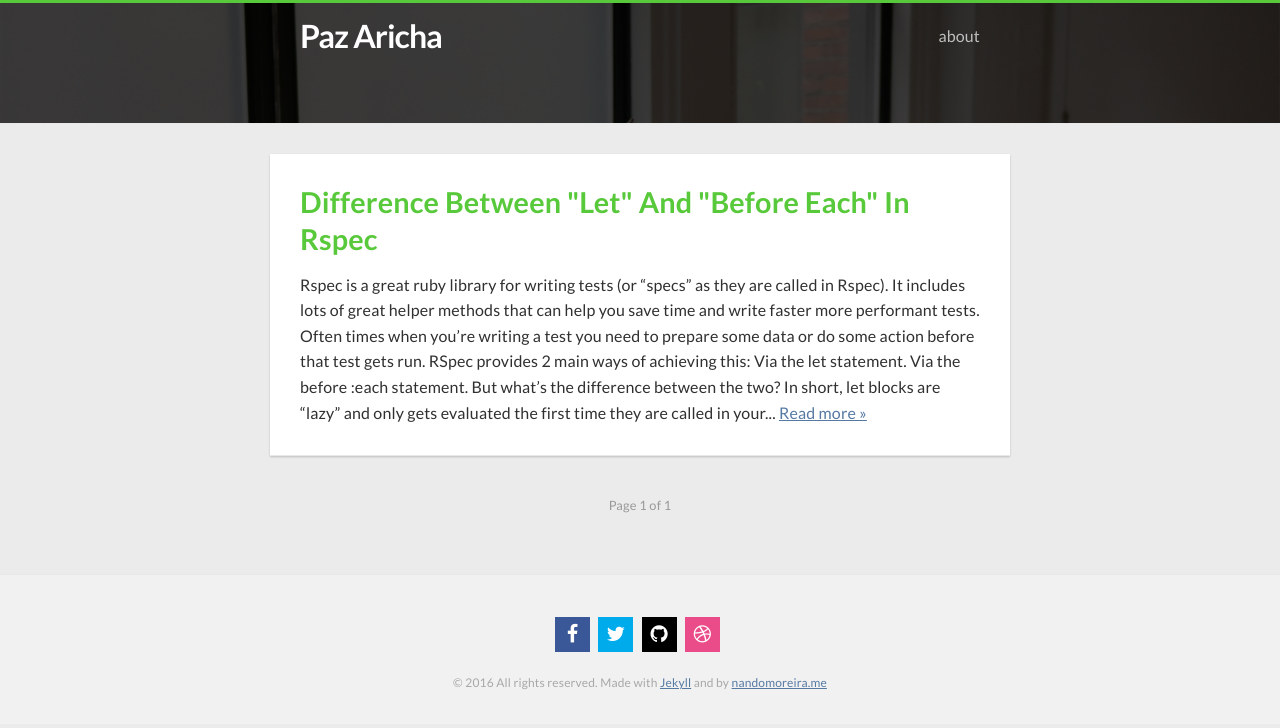
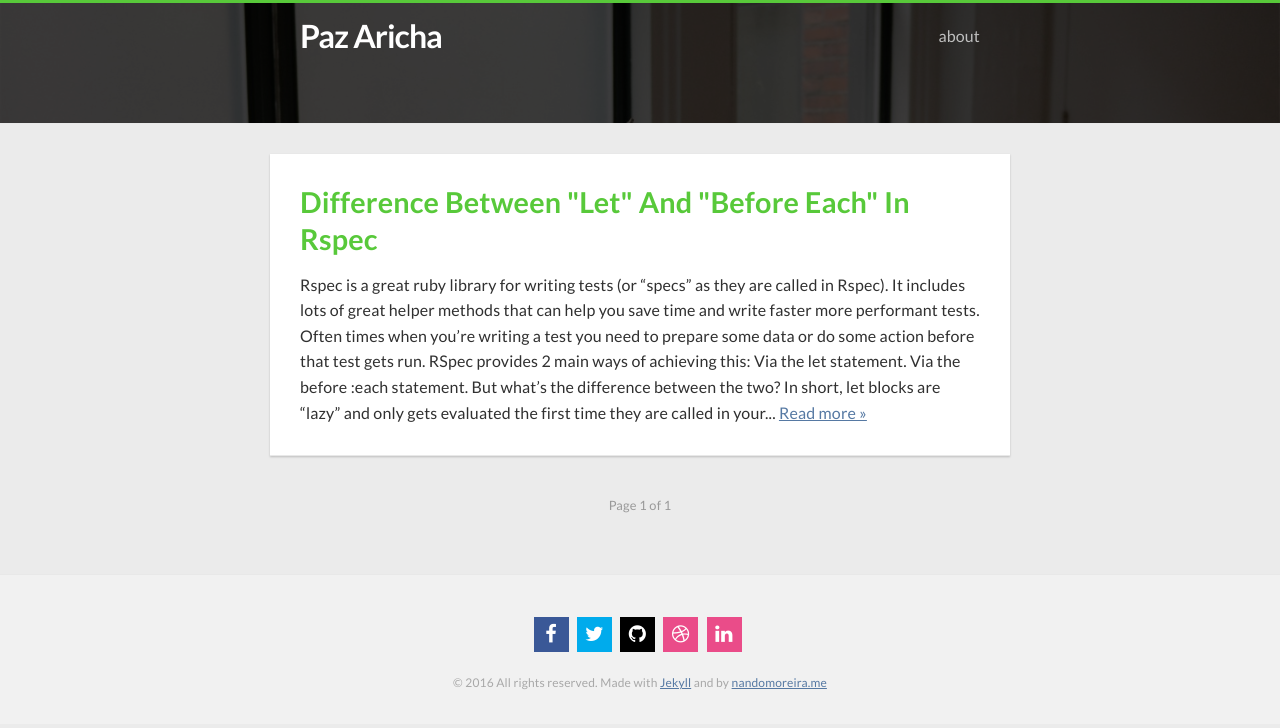
Before and after one commit to pazaricha/pazaricha.github.io, a Jekyll site: the page built from index.html, in a window 1280 px wide. Shown: the top 728 px of the page. Built offline with Jekyll 4.4.1, drawn with Linux system fonts in a browser that asks for light colours; nearby versions of some CDN libraries; the list of posts is cut into pages by our own code.

Commit message:
added linkedin to social icons

```diff
--- a/_config.yml
+++ b/_config.yml
@@ -13,6 +13,7 @@ author:
   twitter  : http://twitter.com/bluzthemes
   github   : https://github.com/pazaricha
   dribbble : http://dribbble.com/BluzThemes
+  linkedin : https://www.linkedin.com/in/pazaricha
 
 github: https://github.com/pazaricha
 disqus_shortname: "pazaricha"
--- a/_includes/social-icons.html
+++ b/_includes/social-icons.html
@@ -4,5 +4,6 @@
     <li><a href="{{ site.author.twitter }}" target="_blank"><i class="fa fa-twitter"></i></a></li>
     <li><a href="{{ site.author.github }}" target="_blank"><i class="fa fa-github"></i></a></li>
     <li><a href="{{ site.author.dribbble }}" target="_blank"><i class="fa fa-dribbble"></i></a></li>
+    <li><a href="{{ site.author.linkedin }}" target="_blank"><i class="fa fa-linkedin"></i></a></li>
   </ul>
 </div>
--- a/_sass/_layout.scss
+++ b/_sass/_layout.scss
@@ -291,13 +291,17 @@
       background-color: #EA4C89;
       color: #fff;
     }
+    i.fa-linkedin {
+      background-color: #EA4C89;
+      color: #fff;
+    }
   }
   a:hover i.fa-twitter {
     background-color: #00ABEC;
     color: #fff;
   }
   a:hover i.fa-github {
-    background-color: #000;
+    background-color: #007BB6;
     color: #fff;
   }
   a:hover i.fa-github {
```
